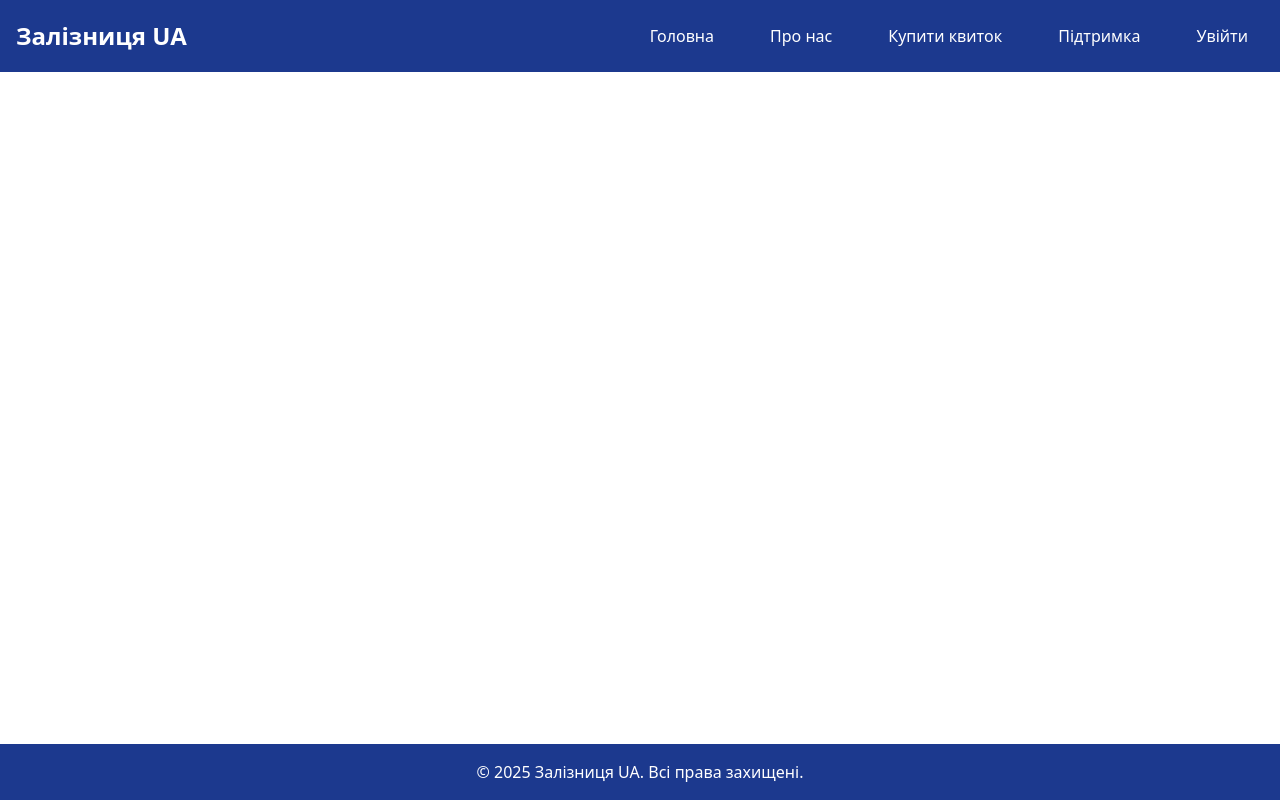
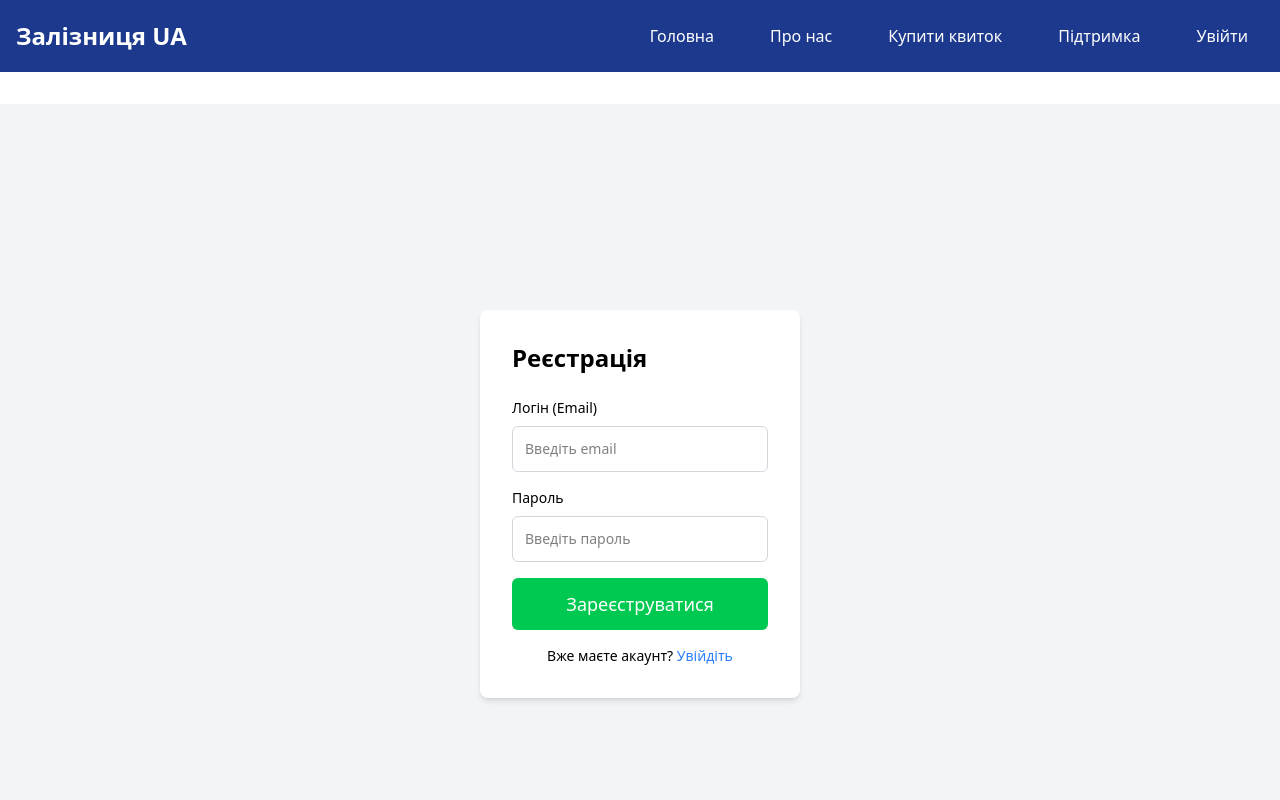
Before and after one commit to ZahariyBoris/Praktyka-3-kurs, a Vue app in the folder zaliznytsiaUA/: page /register in a window 1280 px wide. Shown: the top 800 px of the page. Built offline with nearby package versions, Linux system fonts and the light colour scheme.

Commit message:
fix: finish user auth (needs testing)

```diff
--- a/zaliznytsiaUA/src/App.vue
+++ b/zaliznytsiaUA/src/App.vue
@@ -7,11 +7,32 @@
         <button class="text-2xl md:hidden" @click="toggleMenu">&#9776;</button>
         <nav :class="['absolute md:relative top-full left-0 w-full md:w-auto bg-blue-900 md:bg-transparent md:flex md:items-center', { 'block': isMenuOpen, 'hidden': !isMenuOpen }]">
           <ul class="flex flex-col md:flex-row md:space-x-6 text-center md:text-left">
-            <li class="py-2 md:py-0"><router-link class="block px-4 py-2 hover:bg-gray-200 hover:text-black rounded-md" to="/">Головна</router-link></li>
-            <li class="py-2 md:py-0"><router-link class="block px-4 py-2 hover:bg-gray-200 hover:text-black rounded-md" to="/about">Про нас</router-link></li>
-            <li class="py-2 md:py-0"><router-link class="block px-4 py-2 hover:bg-gray-200 hover:text-black rounded-md" to="/ticket">Купити квиток</router-link></li>
-            <li class="py-2 md:py-0"><router-link class="block px-4 py-2 hover:bg-gray-200 hover:text-black rounded-md" to="/support">Підтримка</router-link></li>
-            <li class="py-2 md:py-0"><router-link class="block px-4 py-2 hover:bg-gray-200 hover:text-black rounded-md" to="/login-page">Увійти</router-link></li>
+            <li class="py-2 md:py-0">
+              <router-link class="block px-4 py-2 hover:bg-gray-200 hover:text-black rounded-md" to="/">Головна</router-link>
+            </li>
+            <li class="py-2 md:py-0">
+              <router-link class="block px-4 py-2 hover:bg-gray-200 hover:text-black rounded-md" to="/about">Про нас</router-link>
+            </li>
+            <li class="py-2 md:py-0">
+              <router-link class="block px-4 py-2 hover:bg-gray-200 hover:text-black rounded-md" to="/ticket">Купити квиток</router-link>
+            </li>
+            <li class="py-2 md:py-0">
+              <router-link class="block px-4 py-2 hover:bg-gray-200 hover:text-black rounded-md" to="/support">Підтримка</router-link>
+            </li>
+            <li class="py-2 md:py-0">
+              <router-link
+                v-if="!isLoggedIn"
+                class="block px-4 py-2 hover:bg-gray-200 hover:text-black rounded-md"
+                to="/login-page">
+                Увійти
+              </router-link>
+              <router-link
+                v-else
+                class="block px-4 py-2 hover:bg-gray-200 hover:text-black rounded-md"
+                to="/your-tickets">
+                Мої білети
+              </router-link>
+            </li>
           </ul>
         </nav>
       </div>
@@ -32,8 +53,25 @@
 
 <script>
 
+  import { ref, onMounted } from "vue";
+  import { supabase } from "@/lib/supabaseClient";
+
   export default {
     name: "App",
+    setup() {
+      const isLoggedIn = ref(false);
+
+      onMounted(async () => {
+        const { data: { session } } = await supabase.auth.getSession();
+        isLoggedIn.value = !!session;
+
+        supabase.auth.onAuthStateChange((_event, session) => {
+          isLoggedIn.value = !!session;
+        });
+      });
+
+      return { isLoggedIn };
+    },
     data() {
       return {
         isMenuOpen: false,
--- a/zaliznytsiaUA/src/components/LoginPage.vue
+++ b/zaliznytsiaUA/src/components/LoginPage.vue
@@ -30,6 +30,11 @@
       <button type="submit" class="w-full py-3 text-lg bg-blue-500 text-white rounded-md hover:bg-blue-700 transition duration-300">Увійти</button>
       <div v-if="errorMessage" class="text-red-500 mt-4 text-center">
         {{ errorMessage }}
+      </div>
+      <div class="text-center mt-4">
+        <p class="text-sm">Не маєте акаунту?
+          <router-link to="/register" class="text-blue-500 hover:underline">Зареєструйтеся</router-link>
+        </p>
       </div>
     </form>
   </div>
--- a/zaliznytsiaUA/src/components/RegisterPage.vue
+++ b/zaliznytsiaUA/src/components/RegisterPage.vue
@@ -1,3 +1,71 @@
-<template></template>
+<template>
 
-<script></script>
+  <div class="flex justify-center items-center h-screen bg-gray-100">
+    <form @submit.prevent="register" class="bg-white p-8 rounded-lg shadow-md w-80">
+      <h2 class="text-2xl font-semibold mb-6">Реєстрація</h2>
+      <div class="mb-4">
+        <label for="email" class="block text-sm font-medium mb-2">Логін (Email)</label>
+        <input
+          v-model="email"
+          type="email"
+          id="email"
+          name="email"
+          placeholder="Введіть email"
+          required
+          class="w-full p-3 text-sm border border-gray-300 rounded-md"
+        />
+      </div>
+      <div class="mb-4">
+        <label for="password" class="block text-sm font-medium mb-2">Пароль</label>
+        <input
+          v-model="password"
+          type="password"
+          id="password"
+          name="password"
+          placeholder="Введіть пароль"
+          required
+          class="w-full p-3 text-sm border border-gray-300 rounded-md"
+        />
+      </div>
+      <button type="submit" class="w-full py-3 text-lg bg-green-500 text-white rounded-md hover:bg-green-700 transition duration-300">Зареєструватися</button>
+      <div v-if="errorMessage" class="text-red-500 mt-4 text-center">
+        {{ errorMessage }}
+      </div>
+      <div class="text-center mt-4">
+        <p class="text-sm">Вже маєте акаунт?
+          <router-link to="/login" class="text-blue-500 hover:underline">Увійдіть</router-link>
+        </p>
+      </div>
+    </form>
+  </div>
+
+</template>
+
+<script>
+
+  import { ref } from 'vue';
+  import { supabase } from '@/lib/supabaseClient';
+
+  export default {
+    setup() {
+      const email = ref('');
+      const password = ref('');
+      const errorMessage = ref('');
+
+      const register = async () => {
+        const { error } = await supabase.auth.signUp({
+          email: email.value,
+          password: password.value,
+        });
+        if (error) {
+          errorMessage.value = error.message;
+        } else {
+          window.location.href = '/your-tickets';
+        }
+      };
+
+      return { email, password, register, errorMessage };
+    },
+  };
+
+</script>
--- a/zaliznytsiaUA/src/components/YourTickets.vue
+++ b/zaliznytsiaUA/src/components/YourTickets.vue
@@ -2,6 +2,14 @@
 
   <div class="flex flex-col items-center p-8 space-y-8">
     <h1 class="text-3xl font-bold text-center text-gray-800">Ваші квитки</h1>
+
+    <div v-if="userEmail" class="text-lg font-semibold text-gray-700">
+      Ви увійшли як: {{ userEmail }}
+    </div>
+
+    <button @click="logout" class="bg-red-500 text-white py-2 px-4 rounded hover:bg-red-600 transition duration-300">
+      Вийти
+    </button>
 
     <ul v-if="tickets.length" ref="ticketList" class="w-full max-w-2xl bg-white p-6 rounded-lg shadow-lg space-y-4">
       <li v-for="ticket in tickets" :key="ticket.id" class="bg-gray-100 p-4 rounded shadow">
@@ -29,32 +37,64 @@
       return {
         tickets: [],
         stations: [],
+        userEmail: null,
+        userId: null,
       };
     },
     async mounted() {
+      await this.fetchUser();
       await this.fetchStations();
       await this.fetchTickets();
     },
     methods: {
+      async fetchUser() {
+        const { data: { user }, error } = await supabase.auth.getUser();
+        if (error) {
+          console.error('Помилка отримання користувача:', error.message);
+          return;
+        }
+        if (user) {
+          this.userEmail = user.email;
+          this.userId = user.id;
+        }
+      },
+
       async fetchTickets() {
-        const { data: userData } = await supabase.auth.getUser();
-        if (!userData?.user) return;
+        if (!this.userId) {
+          console.warn('Користувач не знайдений, квитки не будуть завантажені.');
+          return;
+        }
 
         const { data, error } = await supabase
           .from('tickets')
           .select('*')
-          .eq('user_id', userData.user.id);
+          .eq('user_id', this.userId);
 
         if (error) {
           console.error('Помилка отримання квитків:', error.message);
         } else {
+          console.log('Отримані квитки:', data);
           this.tickets = data;
+        }
+      },
+
+      async fetchStations() {
+        const { data, error } = await supabase.from('stations').select('*');
+        if (error) {
+          console.error('Помилка отримання станцій:', error.message);
+        } else {
+          this.stations = data;
         }
       },
 
       getStationName(stationId) {
         const station = this.stations.find(station => station.id === stationId);
         return station ? station.name : 'Невідома станція';
+      },
+
+      async logout() {
+        await supabase.auth.signOut();
+        window.location.href = '/login-page';
       },
 
       async downloadPDF() {
```
